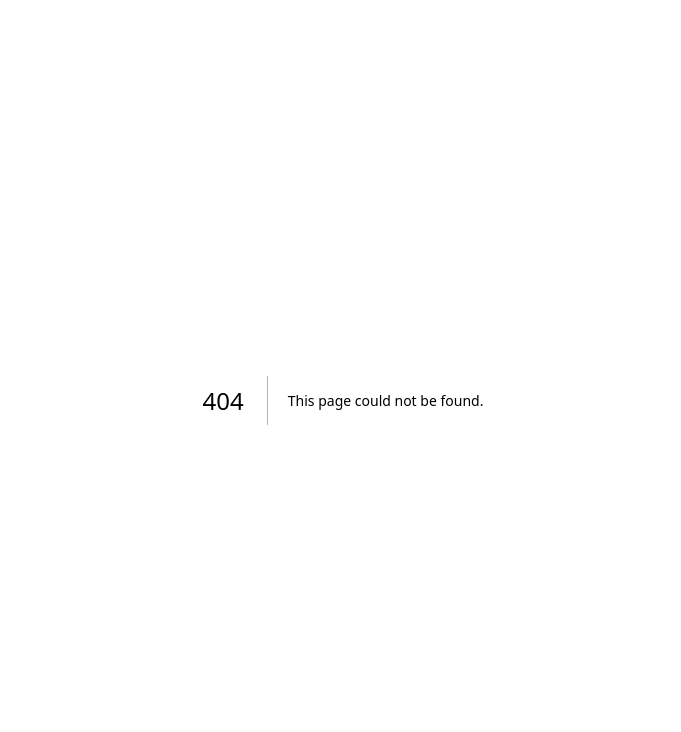
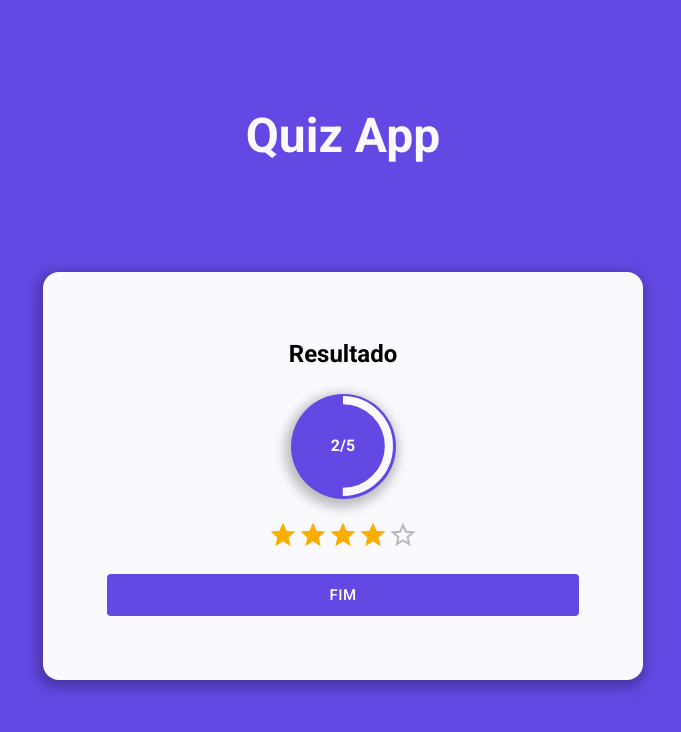
Before and after one commit to NandaPersa/quiz-app, a Next.js app: page /rounds/1/result in a window 1280 px wide. Before the commit this address had no page. Shown: the top 732 px of the page, without its empty margins (297-978 px from the left). Built offline with nearby package versions, Linux system fonts and the light colour scheme.

Commit message:
feat: create rounds result page

```diff
--- /dev/null
+++ b/src/app/rounds/[id]/result/page.tsx
@@ -0,0 +1,28 @@
+import BoxComponent from '@/components/ui/Box';
+import ContainerComponent from '@/components/ui/Container';
+import styles from '@/styles/pages/rounds.module.scss';
+import Rating from '@mui/material/Rating';
+import { Button } from '@mui/material';
+import { CircularProgressWithLabel } from '@/components/ui/CircularProgress';
+
+export default function Result() {
+  return (
+    <ContainerComponent>
+      <h1 className={styles.title}>Quiz App</h1>
+      <BoxComponent>
+        <h2>Resultado</h2>
+        <CircularProgressWithLabel value={50} />
+        <Rating
+          name="half-rating-read"
+          precision={0.5}
+          value={4}
+          readOnly
+          size="large"
+        />
+        <Button className={styles.button} size="large">
+          Fim
+        </Button>
+      </BoxComponent>
+    </ContainerComponent>
+  );
+}
```
